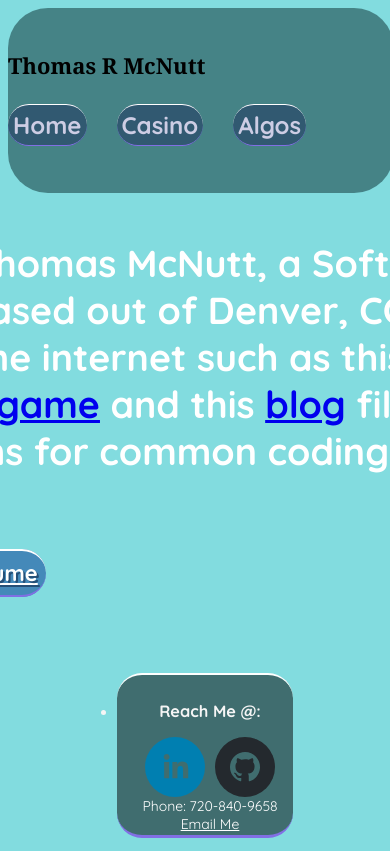
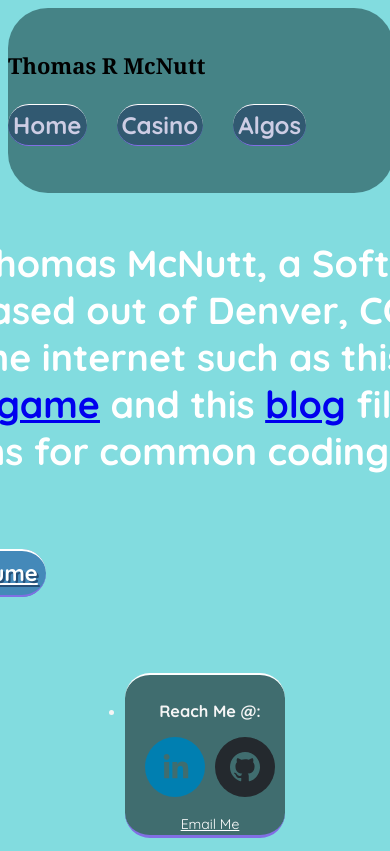
Before and after one commit to pachown/Thomas-McNutt-Website, a Next.js app in the folder website/: page / in a window 390 px wide. Shown: the top 851 px of the page. Built offline with nearby package versions, Linux system fonts and the light colour scheme.

Commit message:
Changed phone #

```diff
--- a/website/components/Footer.js
+++ b/website/components/Footer.js
@@ -12,9 +12,6 @@ const Footer = ({ children }) => {
         <SocialIcon url="https://github.com/pachown" />
 
         <br />
-        <a>
-          Phone: 720-840-9658
-        </a>
         <br />
         <a href="mailto:Pachown@gmail.com">
           Email Me
```
